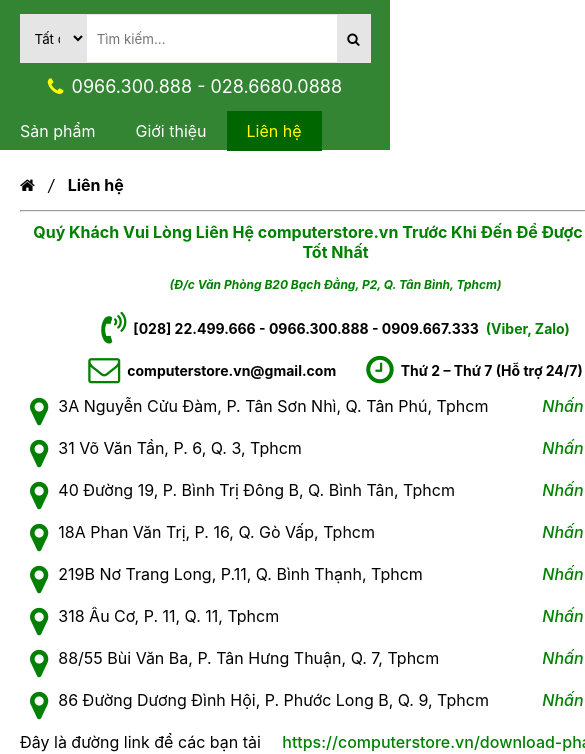
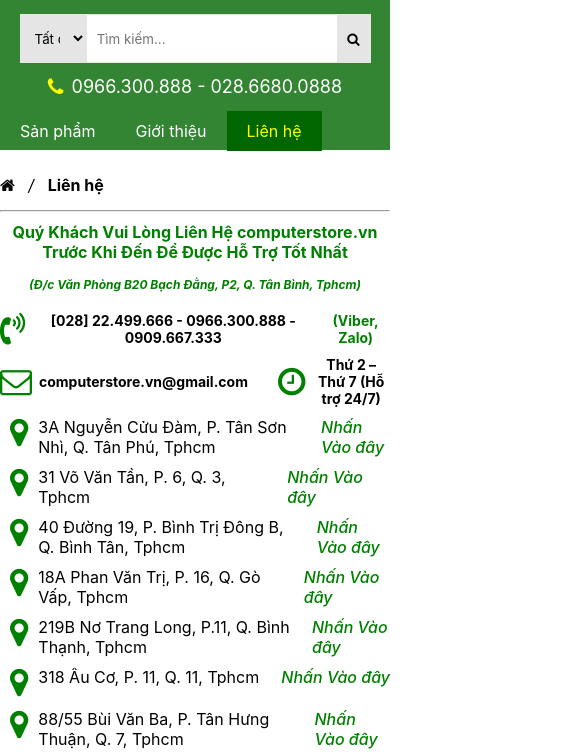
Before and after one commit to hienvl125/web-ban-hang, a plain HTML site: page 5_lien-he.html in a window 390 px wide. Shown: the part 50-804 px from the top of the page, 585 px wide, since content can reach past the window. Drawn offline with Linux system fonts and the light colour scheme.

Commit message:
fix: fix responsive, header and footer on mobile mode

```diff
--- a/assets/stylesheets/layout.css
+++ b/assets/stylesheets/layout.css
@@ -226,6 +226,7 @@ body {
 }
 
 .content {
+  width: 100%;
   flex: 1;
   padding: 0 20px;
 }
@@ -241,6 +242,7 @@ body {
 }
 
 .page-content {
+  width: 100%;
   flex: 1;
   margin-top: 10px;
 }
@@ -321,4 +323,8 @@ body {
   .footer-top > div:last-child {
     border: none;
   }
+
+  .content {
+    padding: 0;
+  }
 }
```
